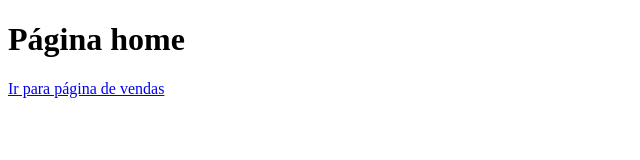
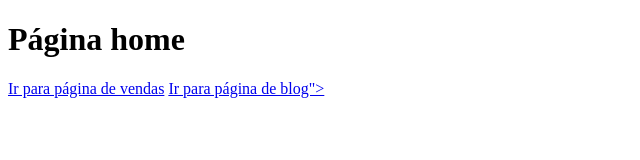
Before and after one commit to andreportol/DSModulo2_GITHUB, a plain HTML site: page index.html in a window 1280 px wide. Shown: the whole page, without its empty margins (0-640 px from the left). Drawn offline with Linux system fonts and the light colour scheme.

Commit message:
Atualizações no layout

```diff
--- a/index.html
+++ b/index.html
@@ -9,5 +9,6 @@
 <body>
     <h1>Página home</h1>
     <a href="vendas.html!">Ir para página de vendas</a>
+    <a href="blog.html!">Ir para página de blog"></a>
 </body>
 </html>
```
Also changed, not shown: blog.html (+1 -0 lines).
